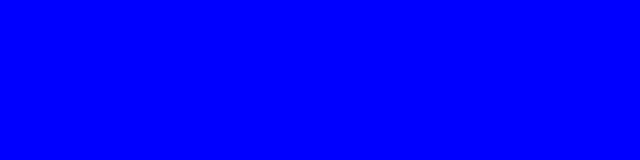
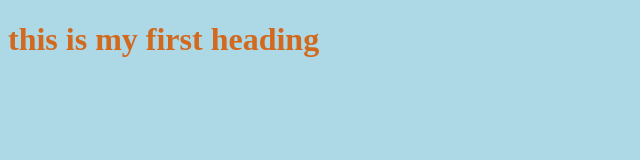
Before and after one commit to ANKUSH0480/localrepo, a plain HTML site: page DOM.html in a window 1280 px wide. Shown: the whole page, without its empty margins (0-640 px from the left). Drawn offline with Linux system fonts and the light colour scheme.

Commit message:
added css file

```diff
--- a/DOM.html
+++ b/DOM.html
@@ -4,17 +4,19 @@
     <meta charset="UTF-8">
     <meta name="viewport" content="width=device-width, initial-scale=1.0">
     <title>JavaScript DOM</title>
+    <link rel="stylesheet" href="style.css">
 </head>
 <body>
     <div class = "container" >
     </div  this is a box>
         </div>
 </div>
+<h1>this is my first heading</h1>
     <script>
        document.title = " hakla sharikh "
        console.log(document.title )
         console.log(document.body )
-        document.body.style.backgroundColor = "blue"
+        document.body.style.backgroundColor = "lightblue"
        </script>
 </body>
 </html>
--- /dev/null
+++ b/style.css
@@ -0,0 +1,3 @@
+h1 {
+    color: chocolate;
+}
```
Also changed, not shown: 1 other file.
